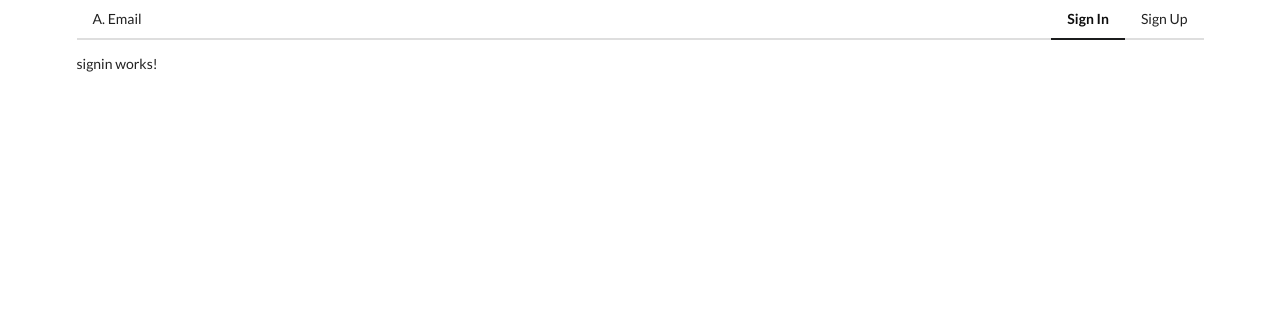
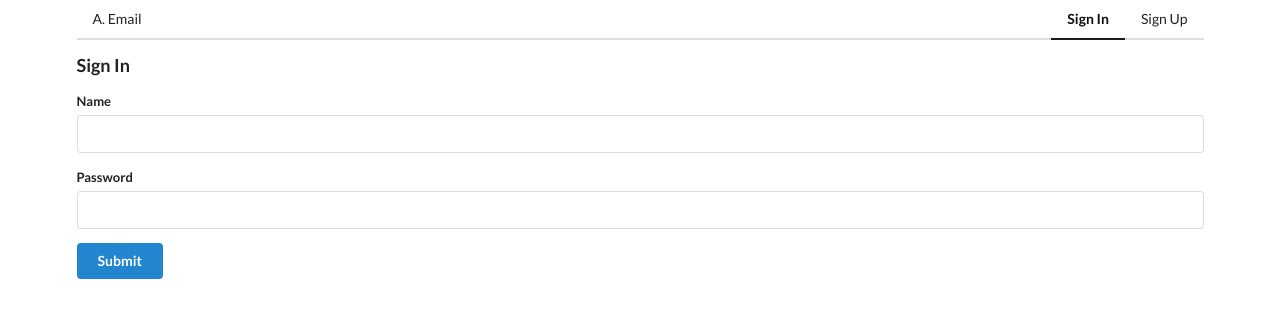
Before and after one commit to nykorovych/mailClient, an Angular app: page / in a window 1280 px wide. Shown: the top 318 px of the page. Built offline with nearby package versions, Linux system fonts and the light colour scheme; no server answers.

Commit message:
singup finished

```diff
--- a/src/app/app.component.ts
+++ b/src/app/app.component.ts
@@ -7,7 +7,7 @@ import { BehaviorSubject } from 'rxjs';
   templateUrl: './app.component.html',
   styleUrls: ['./app.component.css']
 })
-export class AppComponent {
+export class AppComponent implements OnInit {
   signedin$: BehaviorSubject<boolean>
 
   constructor(private authService: AuthService) {
@@ -15,5 +15,9 @@ export class AppComponent {
 
   }
 
+  ngOnInit() {
+    this.authService.chechAuth().subscribe(() => {})
+  }
+
 
 }
--- /dev/null
+++ b/src/app/auth/auth-http-interceptor.ts
@@ -0,0 +1,34 @@
+import { Injectable } from '@angular/core';
+import {
+  HttpInterceptor,
+  HttpEvent,
+  HttpRequest,
+  HttpHandler,
+  HttpClient,
+  HttpEventType,
+} from '@angular/common/http';
+import { Observable } from 'rxjs';
+import { tap, filter } from 'rxjs/operators';
+
+Injectable();
+export class AuthHttpInterceptor implements HttpInterceptor {
+  intercept(
+    req: HttpRequest<any>,
+    next: HttpHandler
+  ): Observable<HttpEvent<any>> {
+    const modifiedReq = req.clone({
+      withCredentials: true,
+    });
+    return next.handle(modifiedReq);
+
+    // MESSING WITH THE OBSERVABLE
+    // .pipe(
+    //     filter(val => val.type ===HttpEventType.Sent),
+    //     tap((val)=> {
+    //       console.log( "Sent the request")
+    //     })
+    //   );
+    // }
+
+  }
+}
--- a/src/app/auth/auth-routing.module.ts
+++ b/src/app/auth/auth-routing.module.ts
@@ -2,11 +2,13 @@ import { NgModule } from '@angular/core';
 import { Routes, RouterModule } from '@angular/router';
 import { SigninComponent } from './signin/signin.component';
 import { SignupComponent } from './signup/signup.component'
+import {SignoutComponent} from './signout/signout.component'
 
 
 const routes: Routes = [
   {path: 'signup', component: SignupComponent},
-  {path: '', component: SigninComponent}
+  {path: '', component: SigninComponent},
+  {path: 'signout', component:SignoutComponent},
 ];
 
 @NgModule({
--- a/src/app/auth/auth.module.ts
+++ b/src/app/auth/auth.module.ts
@@ -1,22 +1,27 @@
 import { NgModule } from '@angular/core';
 import { CommonModule } from '@angular/common';
 import { ReactiveFormsModule } from '@angular/forms'
-import { HttpClientModule } from '@angular/common/http'
+import { HttpClientModule, HTTP_INTERCEPTORS } from '@angular/common/http'
 
+import { AuthHttpInterceptor } from '../auth/auth-http-interceptor'
 import { AuthRoutingModule } from './auth-routing.module';
 import { SigninComponent } from './signin/signin.component';
 import { SignupComponent } from './signup/signup.component';
 import { SharedModule } from '../shared/shared.module';
+import { SignoutComponent } from './signout/signout.component';
 
 
 @NgModule({
-  declarations: [SigninComponent, SignupComponent],
+  declarations: [SigninComponent, SignupComponent, SignoutComponent],
   imports: [
     CommonModule,
     AuthRoutingModule,
     ReactiveFormsModule,
     HttpClientModule,
     SharedModule
-  ]
+  ],
+  providers: [{
+    provide: HTTP_INTERCEPTORS, useClass: AuthHttpInterceptor, multi:true
+  }]
 })
 export class AuthModule { }
--- a/src/app/auth/auth.service.ts
+++ b/src/app/auth/auth.service.ts
@@ -10,6 +10,16 @@ interface SignupCredantials {
 }
 interface SignupResponse {
   username: string
+}
+interface SigninResponse {
+  authenticated: boolean,
+  username: string
+
+}
+interface SigninCredentials{
+  username: string,
+  password: string
+
 }
 @Injectable({
   providedIn: 'root',
@@ -37,4 +47,29 @@ export class AuthService {
       })
     );
   }
+  chechAuth(){
+    return this.http.get<SigninResponse>(`${this.rootUrl}auth/signedin`)
+    .pipe(
+      tap(({authenticated}) => {
+        this.signedin$.next(authenticated)
+      })
+    )
+  }
+  signeout() {
+    // PORT REQUEST HAS TO HAVE A BODY EVEN IF IT'S EMPTY
+     return this.http.post<any>(`${this.rootUrl}auth/signout`, {})
+    .pipe(
+      tap(()=>{
+        this.signedin$.next(false)
+      })
+    )
+  }
+  signin(credentials: SigninCredentials) {
+    return this.http.post(`${this.rootUrl}auth/signin`, credentials)
+    .pipe(
+      tap(()=>{
+        this.signedin$.next(true)
+      })
+    )
+  }
 }
--- a/src/app/auth/signin/signin.component.html
+++ b/src/app/auth/signin/signin.component.html
@@ -1 +1,14 @@
-<p>signin works!</p>
+<h3>Sign In</h3>
+<form (ngSubmit) = "onSubmit()" class="ui form" [formGroup]="authForm">
+  <app-input inputType="text" label="Name" [control]="authForm.get('username')">
+  </app-input>
+  <app-input
+    inputType="password"
+    label="Password"
+    [control]="authForm.get('password')"
+  >
+  </app-input>
+  <button type ="submit"class ="ui submit button primary">
+    Submit
+  </button>
+</form>
--- a/src/app/auth/signin/signin.component.ts
+++ b/src/app/auth/signin/signin.component.ts
@@ -1,15 +1,33 @@
 import { Component, OnInit } from '@angular/core';
+import { FormGroup, FormControl, Validators } from '@angular/forms';
+import { AuthService } from '../auth.service';
 
 @Component({
   selector: 'app-signin',
   templateUrl: './signin.component.html',
-  styleUrls: ['./signin.component.css']
+  styleUrls: ['./signin.component.css'],
 })
 export class SigninComponent implements OnInit {
+  authForm = new FormGroup({
+    username: new FormControl('', [
+      Validators.required,
+      Validators.minLength(3),
+      Validators.maxLength(20),
+      Validators.pattern(/^[a-z0-9]+$/),
+    ]),
+    password: new FormControl('', [
+      Validators.required,
+      Validators.minLength(4),
+      Validators.maxLength(20),
+    ]),
+  });
+  constructor(private authService: AuthService) {}
 
-  constructor() { }
-
-  ngOnInit(): void {
+  ngOnInit(): void {}
+  onSubmit(){
+  if (this.authForm.invalid) {
+    return
   }
-
+  this.authService.signin(this.authForm.value).subscribe(()=>{})
+  }
 }
--- /dev/null
+++ b/src/app/auth/signout/signout.component.html
@@ -0,0 +1 @@
+<p>Signing Out...</p>
--- /dev/null
+++ b/src/app/auth/signout/signout.component.ts
@@ -0,0 +1,20 @@
+import { Component, OnInit } from '@angular/core';
+import { AuthService } from '../auth.service';
+import { Router } from '@angular/router';
+
+@Component({
+  selector: 'app-signout',
+  templateUrl: './signout.component.html',
+  styleUrls: ['./signout.component.css']
+})
+export class SignoutComponent implements OnInit {
+
+  constructor(private authservice: AuthService, private router: Router) { }
+
+  ngOnInit() {
+    this.authservice.signeout().subscribe(() => {
+      this.router.navigateByUrl('/')
+    })
+  }
+
+}
--- a/src/app/auth/validators/uniqu-username.ts
+++ b/src/app/auth/validators/uniqu-username.ts
@@ -14,7 +14,7 @@ export class UniquUsername implements AsyncValidator {
         if (value.available) return null;
       }),
       catchError((err) => {
-        console.log(err);
+        console.log(`erRRRR from uniqe-user Validator: ${err}`);
         return of({ nouniqueUser: true });
       })
     );
```
Also changed, not shown: src/app/auth/signout/signout.component.css (added), 2 other files (tests, documents, lock files or other folders).
